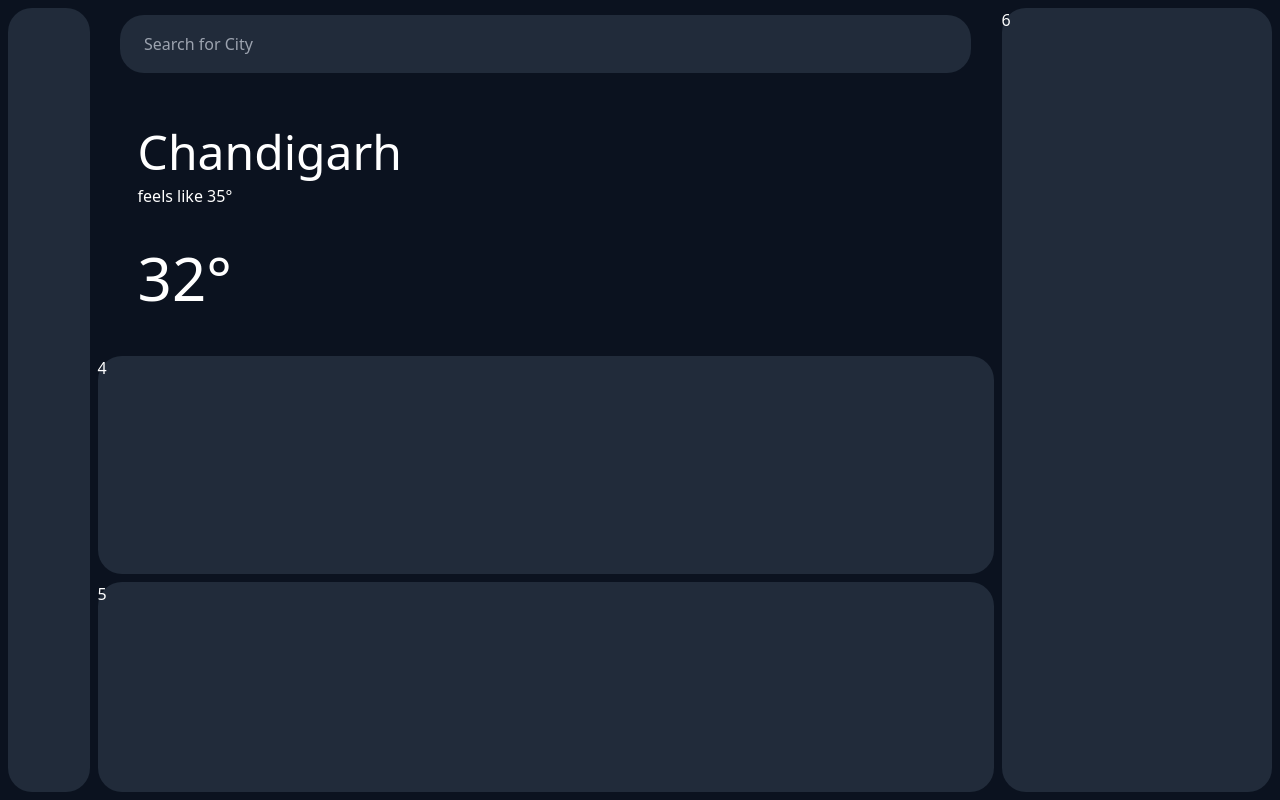
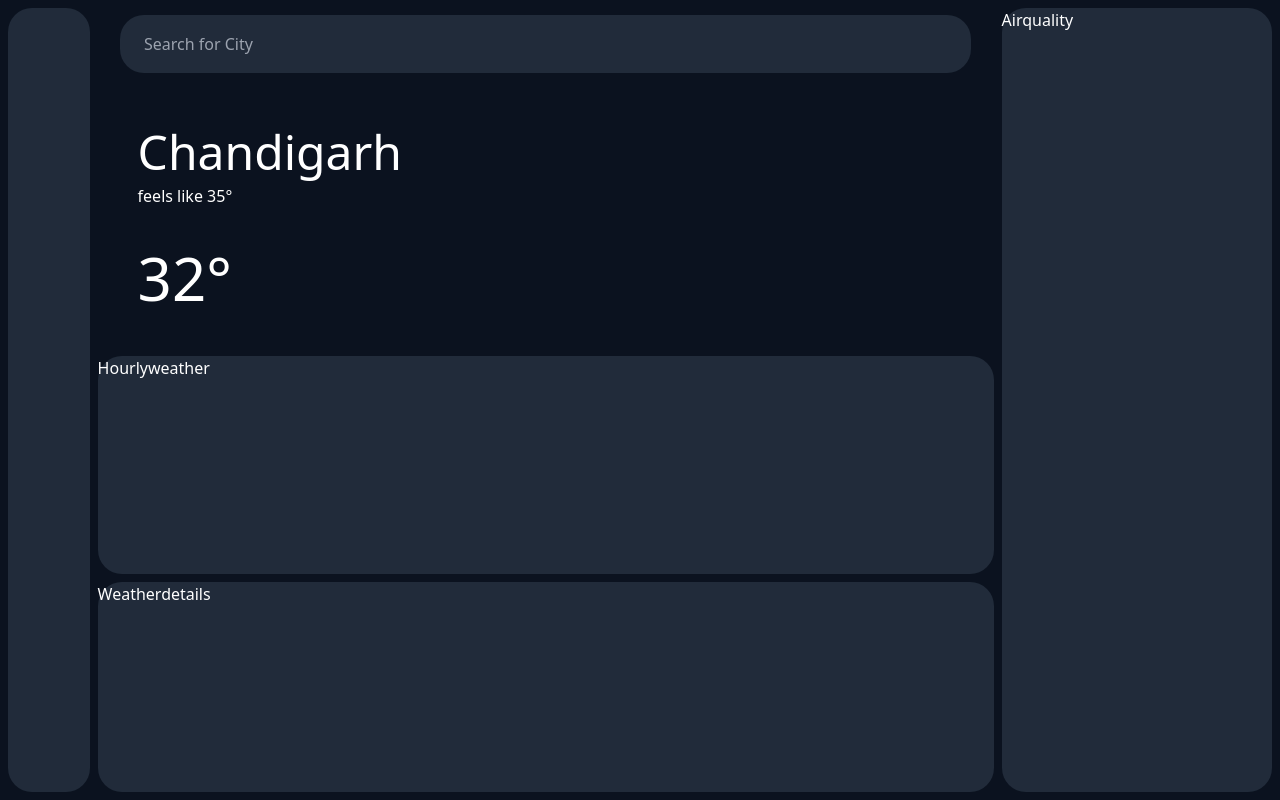
Before and after one commit to rtshk/weatherapp, a React (Create React App) app: page / in a window 1280 px wide. Built offline with nearby package versions, Linux system fonts and the light colour scheme.

Commit message:
adding components to weather app

```diff
--- a/src/App.js
+++ b/src/App.js
@@ -1,21 +1,29 @@
 import React from "react";
 import Input from "./component/Input";
-import Item3 from "./component/Item3";
+import Weathercity from "./component/Weathercity";
+import Hourlyweather from "./component/Hourlyweather";
+import Weatherdetails from "./component/Weatherdetails";
+import Airquality from "./component/Airquality";
 
 export default function App() {
   return (
     <>
       <div className=" h-screen text-white gap-2 grid grid-cols-[7%_70%_1fr] grid-rows-[10%_1fr_1fr_1fr] bg-home-background font-sans">
-        <div className="   row-span-4 mt-2 mb-2 ml-2 bg-custom-dark-blue rounded-3xl"></div>
-        <div className="   mt-2 ">
+        <div className="row-span-4 mt-2 mb-2 ml-2 bg-custom-dark-blue rounded-3xl"></div>
+        <div className="mt-2 ">
           <Input />
         </div>
-        <div className="rounded-3xl"><Item3/></div>
-        <div className="bg-custom-dark-blue rounded-3xl"> 4</div>
-        <div className="mb-2  bg-custom-dark-blue rounded-3xl"> 5</div>
+        <div className="rounded-3xl">
+          <Weathercity />
+        </div>
+        <div className="bg-custom-dark-blue rounded-3xl">
+          <Hourlyweather />
+        </div>
+        <div className="mb-2  bg-custom-dark-blue rounded-3xl">
+          <Weatherdetails />
+        </div>
         <div className="row-start-1 row-end-5 col-start-3 col-end-4 mt-2 mb-2 mr-2  bg-custom-dark-blue rounded-3xl">
-          {" "}
-          6
+          <Airquality />
         </div>
       </div>
     </>
--- /dev/null
+++ b/src/component/Airquality.js
@@ -0,0 +1,9 @@
+import React from 'react'
+
+const Airquality = () => {
+  return (
+    <div>Airquality</div>
+  )
+}
+
+export default Airquality
--- /dev/null
+++ b/src/component/Hourlyweather.js
@@ -0,0 +1,9 @@
+import React from 'react'
+
+const Hourlyweather = () => {
+  return (
+    <div>Hourlyweather</div>
+  )
+}
+
+export default Hourlyweather
--- a/src/component/Item3.js
+++ b/src/component/Weathercity.js
@@ -1,6 +1,6 @@
 import React from 'react'
 
-export default function Item3() {
+export default function Weathercity() {
   return (
     <>
     <div>
--- /dev/null
+++ b/src/component/Weatherdetails.js
@@ -0,0 +1,9 @@
+import React from 'react'
+
+const Weatherdetails = () => {
+  return (
+    <div>Weatherdetails</div>
+  )
+}
+
+export default Weatherdetails
```
Also changed, not shown: src/component/sampleResponse/fiveday.json (renamed from src/component/fiveday.json), src/component/sampleResponse/liveweather.json (renamed from src/component/liveweather.json).
